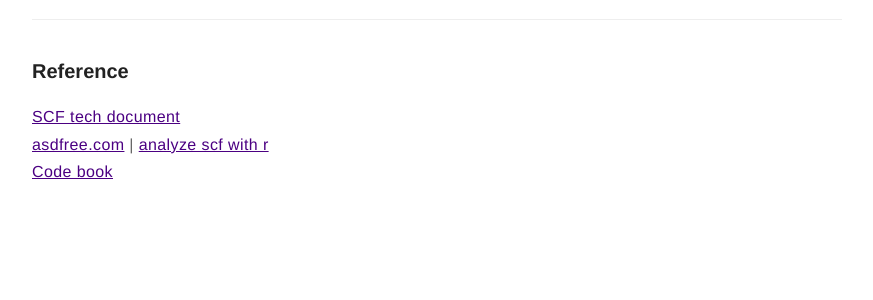
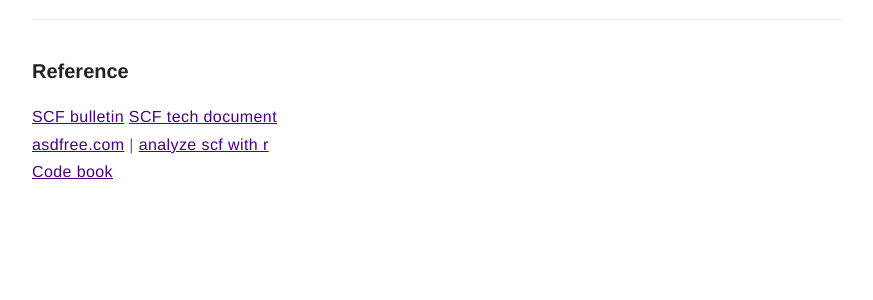
Before and after one commit to subaiwen/subaiwen.github.io, a Jekyll site: the page built from _posts/2019-7-11-scf.md, in a window 1280 px wide and 900 px high, scrolled down 2008 px. Shown: the part 152-452 px from the top of the window, without its empty margins (203-1076 px from the left). Built offline with Jekyll 4.4.1, drawn with Linux system fonts in a browser that asks for light colours.

Commit message:
Update 2019-7-11-scf.md

```diff
--- a/_posts/2019-7-11-scf.md
+++ b/_posts/2019-7-11-scf.md
@@ -65,6 +65,7 @@ With everything in our hand, we can impute missing value, manipulate the data se
 ---
 
 ### Reference
+[SCF bulletin](https://www.federalreserve.gov/publications/files/scf17.pdf#page=13)
 [SCF tech document](https://www.federalreserve.gov/econres/scfindex.htm#table1)
 [asdfree.com](http://asdfree.com/survey-of-consumer-finances-scf.html) | [analyze scf with r](http://usgsd.blogspot.com/search/label/survey%20of%20consumer%20finances%20%28scf%29)
 [Code book](https://www.federalreserve.gov/econres/files/codebk2016.txt)
```
